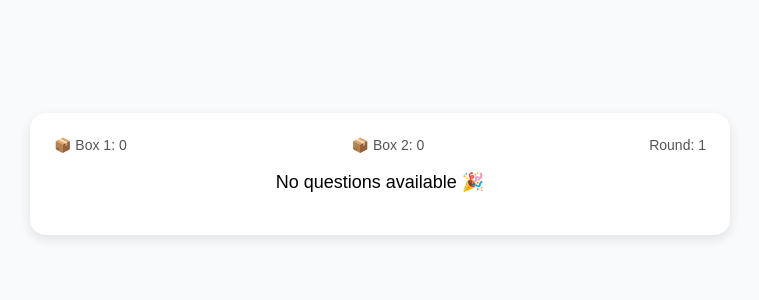
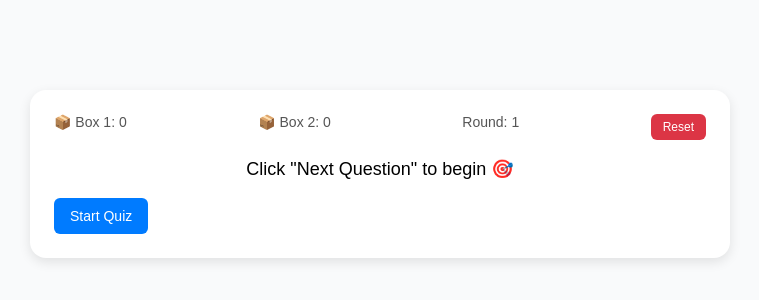
Before and after one commit to ianrmclaughlin/leitner-app, a React (Create React App) app: page / in a window 1280 px wide. Shown: the part 246-546 px from the top of the page, without its empty margins (260-1019 px from the left). Built offline with nearby package versions, Linux system fonts and the light colour scheme.

Commit message:
wait for next question

```diff
--- a/src/App.js
+++ b/src/App.js
@@ -149,8 +149,6 @@ const questionsData = {
   ],
 };
 
-
-
 export default function App() {
   const [box1, setBox1] = useState([]);
   const [box2, setBox2] = useState([]);
@@ -181,11 +179,6 @@ export default function App() {
     localStorage.setItem("round", JSON.stringify(round));
   }, [box1, box2, round]);
 
-  // Pick next question
-  useEffect(() => {
-    pickNextQuestion();
-  }, [round, box1, box2]);
-
   function pickNextQuestion() {
     let pool = [];
     if (box1.length > 0) {
@@ -195,7 +188,10 @@ export default function App() {
     } else {
       pool = box1.concat(box2);
     }
-    if (pool.length === 0) return;
+    if (pool.length === 0) {
+      setCurrentQ(null);
+      return;
+    }
     const next = pool[Math.floor(Math.random() * pool.length)];
     setCurrentQ(next);
     setFeedback(null);
@@ -221,6 +217,16 @@ export default function App() {
 
   function nextQuestion() {
     setRound((r) => r + 1);
+    pickNextQuestion(); // ✅ only fetch when user clicks
+  }
+
+  function resetProgress() {
+    localStorage.clear();
+    setBox1(questionsData.questions);
+    setBox2([]);
+    setRound(1);
+    setCurrentQ(null);
+    setFeedback(null);
   }
 
   return (
@@ -231,10 +237,13 @@ export default function App() {
             <span>📦 Box 1: {box1.length}</span>
             <span>📦 Box 2: {box2.length}</span>
             <span>Round: {round}</span>
+            <button className="reset-btn" onClick={resetProgress}>
+              Reset
+            </button>
           </div>
 
           {!currentQ ? (
-            <p className="message">No questions available 🎉</p>
+            <p className="message">Click "Next Question" to begin 🎯</p>
           ) : (
             <div>
               <h2 className="question">{currentQ.question}</h2>
@@ -268,6 +277,12 @@ export default function App() {
               )}
             </div>
           )}
+
+          {!feedback && !currentQ && (
+            <button className="next-btn" onClick={nextQuestion}>
+              Start Quiz
+            </button>
+          )}
         </div>
       </div>
     </div>
```
